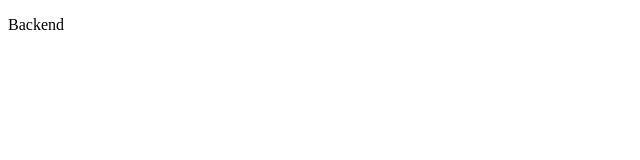
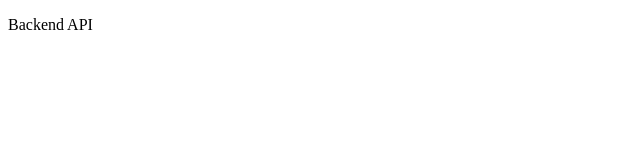
Before and after one commit to Rademade/human-resources-api, a website: page public/index.html in a window 1280 px wide. Shown: the full height of the page, 0-640 px from the left. Drawn offline with Linux system fonts and the light colour scheme.

```diff
--- a/public/index.html
+++ b/public/index.html
@@ -6,6 +6,6 @@
   <meta name="viewport" content="width=device-width,initial-scale=1">
 </head>
 <body>
-  <p>Backend</p>
+  <p>Backend API</p>
 </body>
 </html>
```
